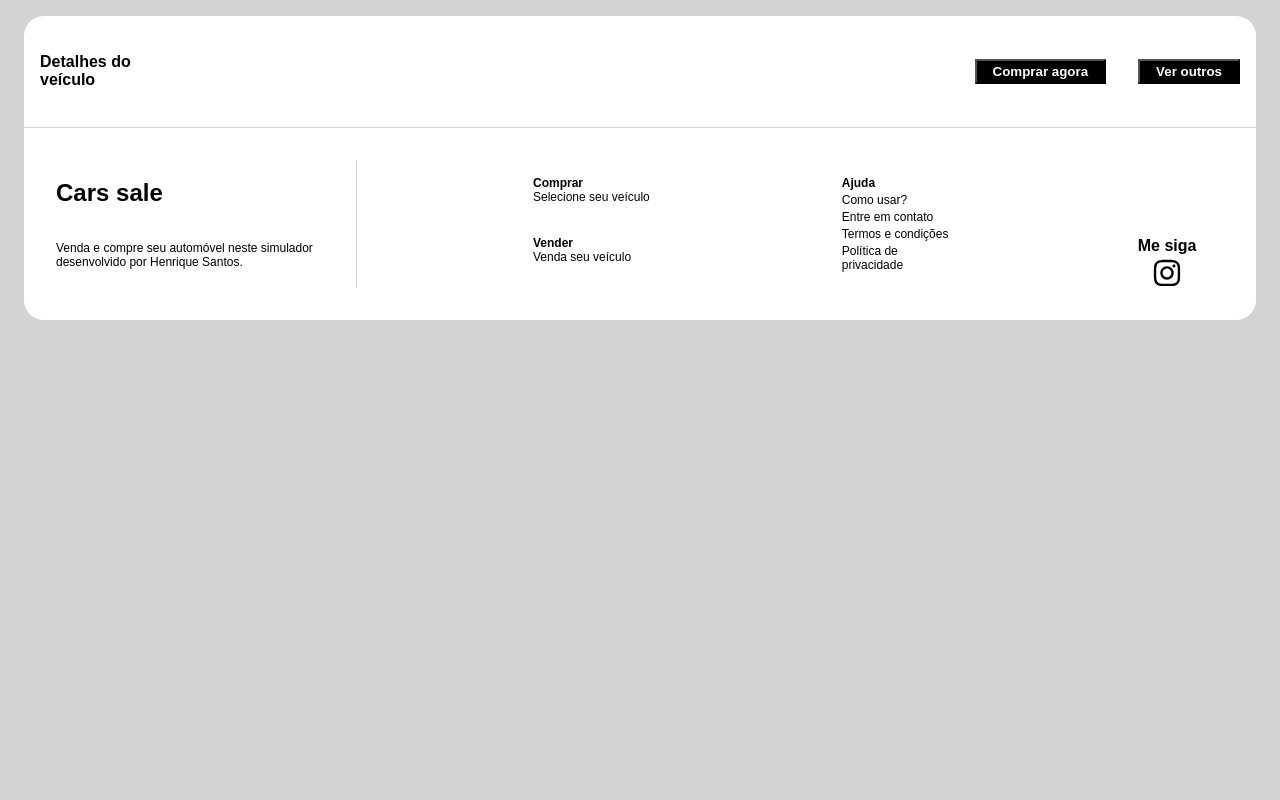
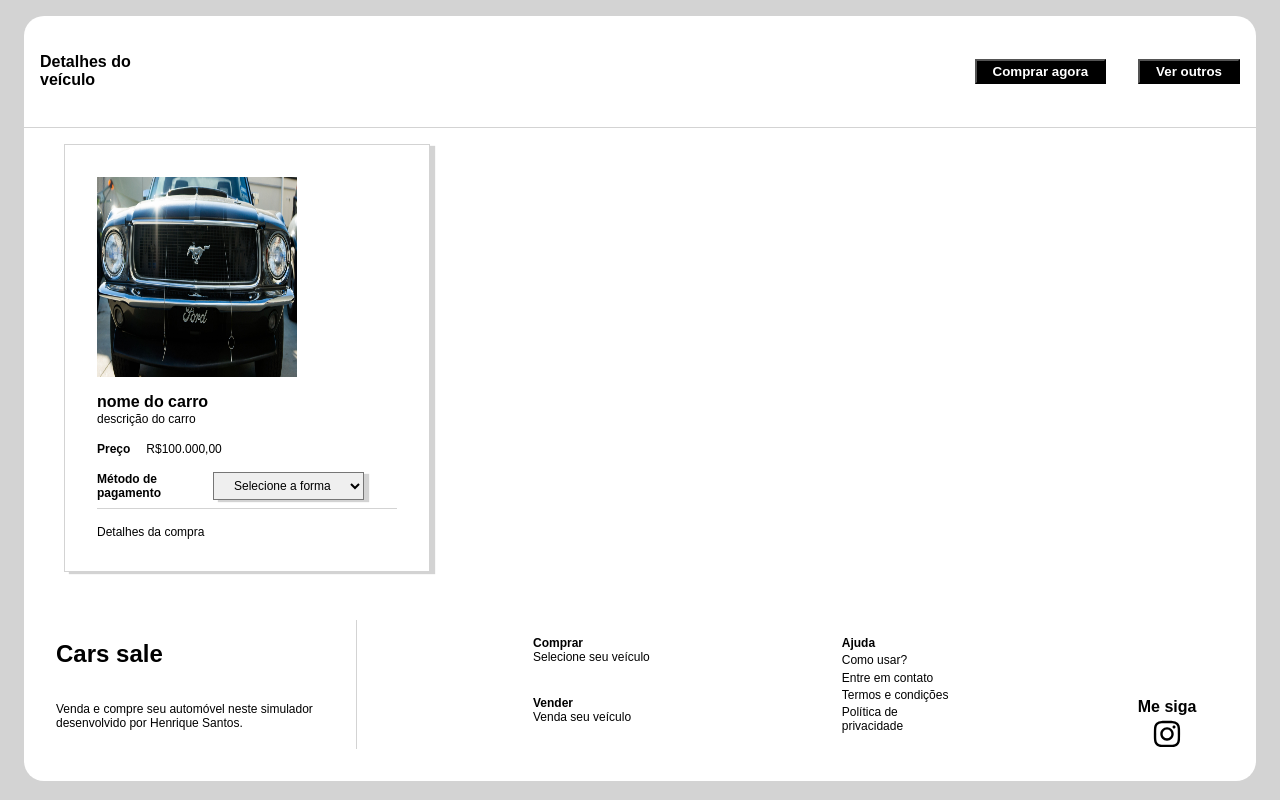
Before and after one commit to Henriquemvds/app-cars-sale, a React (Vite) app: page /buy in a window 1280 px wide. Built offline with nearby package versions, Linux system fonts and the light colour scheme.

Commit message:
feat: adding selected item to purchase screen

```diff
--- /dev/null
+++ b/src/assets/components/BuyItems.jsx
@@ -0,0 +1,31 @@
+import '../styles/BuyItems.css'
+import carExample from '../images/carWallpaper.jpg'
+
+function BuyItems() {
+
+    return (
+        <div>
+            <figure className='itemSelect'>
+                <img src={carExample} className='carExample' />
+                <div className='vehiclePresentation'>
+                    <h4>nome do carro</h4>
+                    <span>descrição do carro</span>
+                </div>
+                <div className='infoPrice'>
+                    <span><b>Preço</b></span>
+                    <span>R$100.000,00 </span>
+                </div>
+                <div className='infoMethod'>
+                    <span><b>Método de pagamento</b></span>
+                    <select className='dropdown'>
+                        <option>Selecione a forma</option>
+                    </select>
+                </div>
+                <span>Detalhes da compra</span>
+            </figure>
+
+        </div>
+    )
+}
+
+export default BuyItems;
--- a/src/assets/pages/Buy.jsx
+++ b/src/assets/pages/Buy.jsx
@@ -3,6 +3,7 @@ import { useState, useEffect } from "react";
 import axios from 'axios'
 import '../styles/Buy.css'
 import OptionsHeader from "../components/OptionsHeader"
+import BuyItems from "../components/BuyItems"
 import Footer from "../components/Footer"
 
 function Buy() {
@@ -12,6 +13,9 @@ function Buy() {
         <header className="options">
             <OptionsHeader />
         </header>
+        <section>
+            <BuyItems />
+        </section>
        <footer className='about'>
         <Footer />
       </footer>
--- /dev/null
+++ b/src/assets/styles/BuyItems.css
@@ -0,0 +1,50 @@
+.itemSelect {
+    display: flex;
+    flex-direction: column;
+    gap: 1rem;
+    width: 300px;
+    border: solid;
+    border-width: 1px;
+    border-color: #d3d3d3;
+    padding: 2rem;
+    box-shadow: 5px 2px 1px #d3d3d3;
+}
+
+.itemSelect span {
+    font-size: 12px;
+}
+
+.vehiclePresentation {
+    display: flex;
+    flex-direction: column;
+    gap: 0.1rem;
+}
+
+.vehiclePresentation h4 {
+    margin: 0;
+}
+
+.infoPrice {
+    display: flex;
+    flex-direction: row;
+    gap: 1rem;
+}
+
+
+.infoMethod {
+    display: flex;
+    flex-direction: row;
+    border-bottom: solid;
+    border-width: 1px;
+    border-color: #d3d3d3;
+    padding-bottom: 0.5rem;
+    gap: 1rem;
+}
+
+.infoMethod span {
+    width: 100px;
+}
+
+.infoMethod select {
+    font-size: 12px;
+}
--- a/src/assets/styles/VehicleList.css
+++ b/src/assets/styles/VehicleList.css
@@ -23,15 +23,19 @@
 .item {
     display: flex;
     flex-direction: column;
+    border: solid;
+    border-width: 1px;
+    border-color: #d3d3d3;
+    padding: 1rem;
+    box-shadow: 5px 2px 1px #d3d3d3;
     gap: 0.5rem;
 }
 
 .item:hover {
-    padding: 0.2rem;
-    border: solid;
+    border-color: #000;
+    padding: 1.2rem;
+    box-shadow: 5px 2px 1px #000;
     transition: 500ms linear;
-    border-width: 1px;
-    border-color: #d3d3d3;
     cursor: pointer;
 }
 
```
